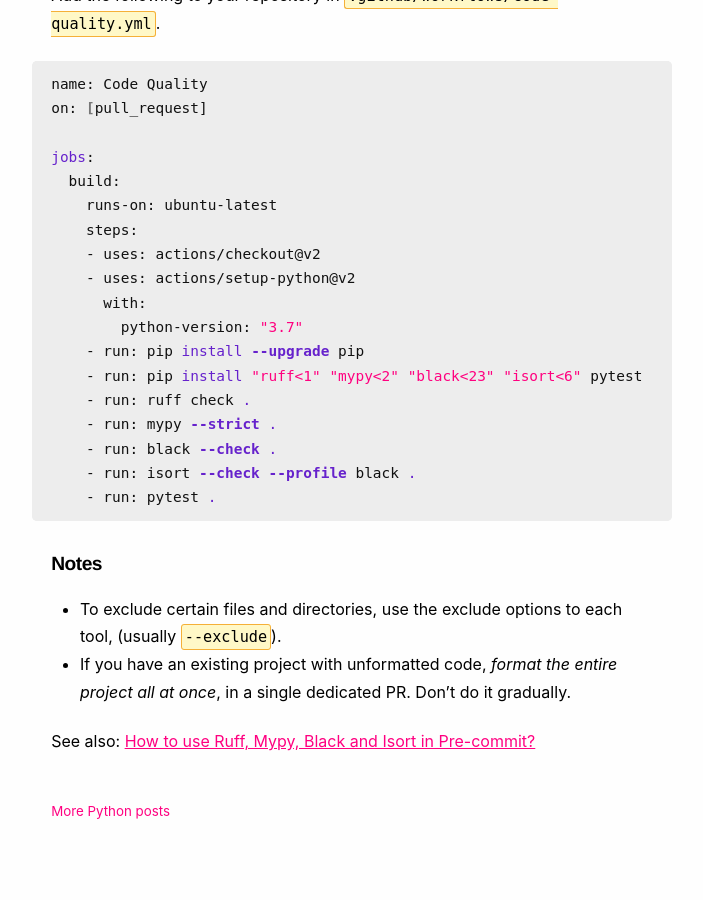
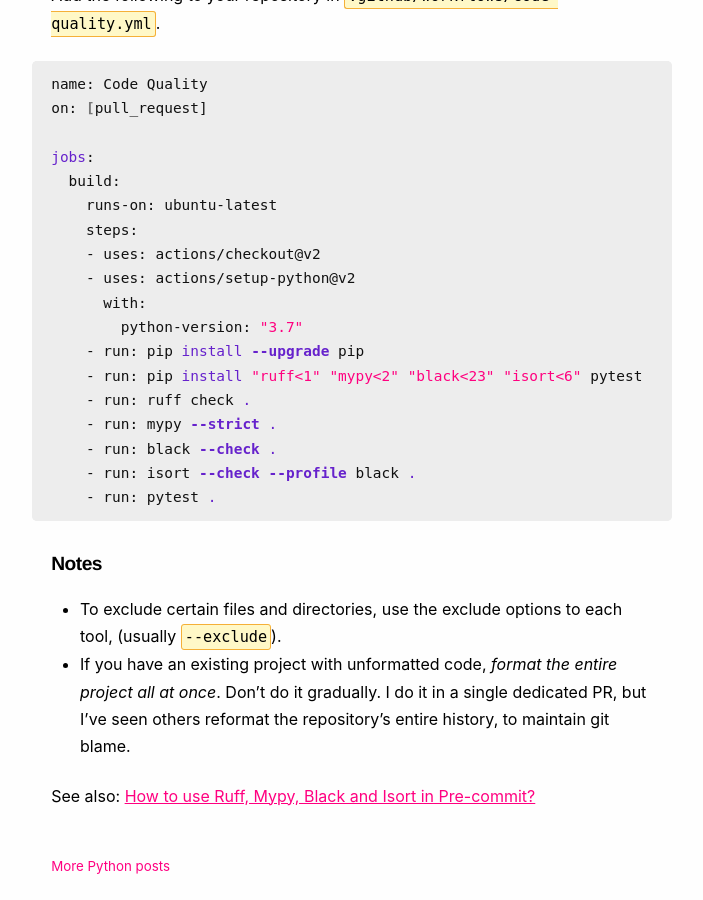
Before and after one commit to explodinglabs/explodinglabs.github.io, a Jekyll site: the page built from docs/_posts/python/2021-07-01-code-quality-github-actions.markdown, in a window 1280 px wide and 900 px high, scrolled down 669 px. Shown: the whole window, without its empty margins (288-991 px from the left). Built offline with Jekyll 4.4.1, drawn with Linux system fonts in a browser that asks for light colours; before the commit the page ends 1514 px from its top, so only the background shows below that.

Commit message:
Update 2021-07-01-code-quality-github-actions.markdown

```diff
--- a/docs/_posts/python/2021-07-01-code-quality-github-actions.markdown
+++ b/docs/_posts/python/2021-07-01-code-quality-github-actions.markdown
@@ -51,7 +51,6 @@
 ## Notes
 
 - To exclude certain files and directories, use the exclude options to each tool, (usually `--exclude`).
-- If you have an existing project with unformatted code, _format the entire
-  project all at once_, in a single dedicated PR. Don't do it gradually.
+- If you have an existing project with unformatted code, _format the entire project all at once_. Don't do it gradually. I do it in a single dedicated PR, but I've seen others reformat the repository's entire history, to maintain git blame.
 
 See also: [How to use Ruff, Mypy, Black and Isort in Pre-commit?](/python/pre-commit)
```
